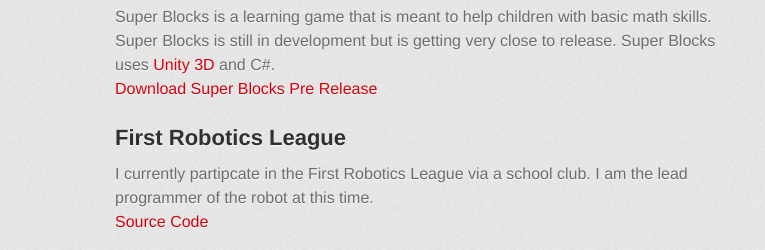
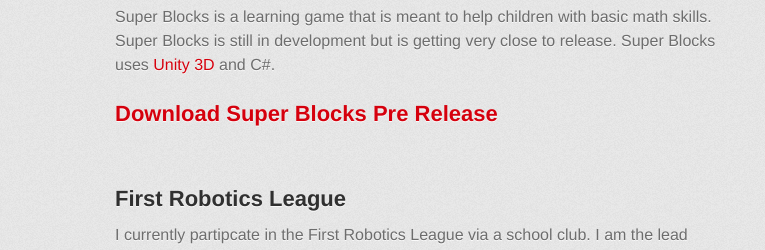
Before and after one commit to Noah-Huppert/Noah-Huppert.github.io, a plain HTML site: page index.html in a window 1280 px wide. Shown: the part 683-933 px from the top of the page, without its empty margins (215-980 px from the left). Drawn offline with Linux system fonts and the light colour scheme; a web font is replaced by a local one.

Commit message:
Replace master branch with page content via GitHub

```diff
--- a/index.html
+++ b/index.html
@@ -45,12 +45,18 @@
 <h2>
 <a name="super-blocks" class="anchor" href="#super-blocks"><span class="octicon octicon-link"></span></a>Super Blocks</h2>
 
-<p>Super Blocks is a learning game that is meant to help children with basic math skills. Super Blocks is still in development but is getting very close to release. Super Blocks uses <a href="http://unity3d.com/">Unity 3D</a> and C#.<br><strong><a href="https://github.com/Noah-Huppert/Super-Blocks/releases/tag/v1.0">Download Super Blocks Pre Release</a></strong></p>
+<p>Super Blocks is a learning game that is meant to help children with basic math skills. Super Blocks is still in development but is getting very close to release. Super Blocks uses <a href="http://unity3d.com/">Unity 3D</a> and C#.</p>
+
+<h2>
+<a name="download-super-blocks-pre-release" class="anchor" href="#download-super-blocks-pre-release"><span class="octicon octicon-link"></span></a><a href="https://github.com/Noah-Huppert/Super-Blocks/releases/tag/v1.0">Download Super Blocks Pre Release</a>
+</h2>
+
+<p><br></p>
 
 <h2>
 <a name="first-robotics-league" class="anchor" href="#first-robotics-league"><span class="octicon octicon-link"></span></a>First Robotics League</h2>
 
-<p>I currently partipcate in the First Robotics League via a school club. I am the lead programmer of the robot at this time.<br><strong><a href="https://github.com/Noah-Huppert/LSRHSRobotics">Source Code</a></strong>  </p>
+<p>I currently partipcate in the First Robotics League via a school club. I am the lead programmer of the robot at this time.<br><a href="https://github.com/Noah-Huppert/LSRHSRobotics">Source Code</a><br><br></p>
 
 <h2>
 <a name="motion-controller-marionettes" class="anchor" href="#motion-controller-marionettes"><span class="octicon octicon-link"></span></a>Motion Controller Marionettes</h2>
```
Also changed, not shown: params.json (+1 -1 lines).
